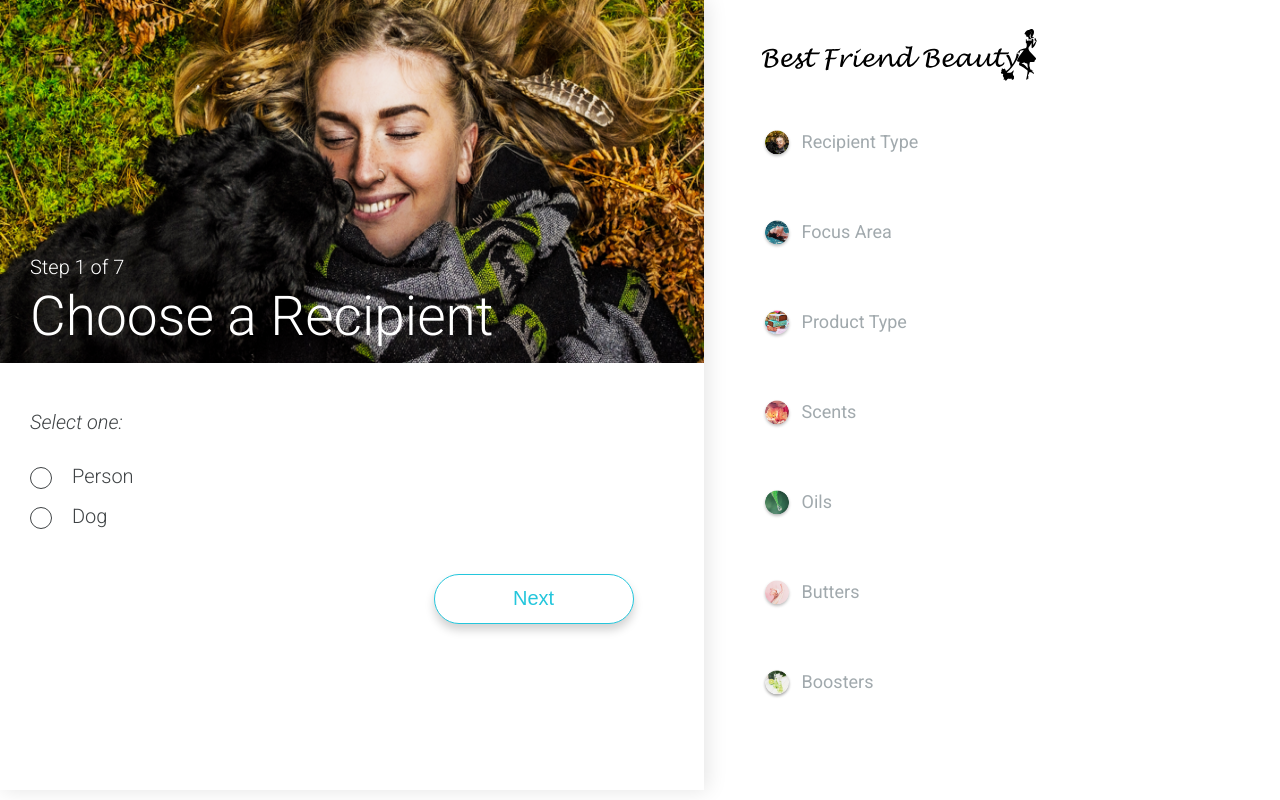
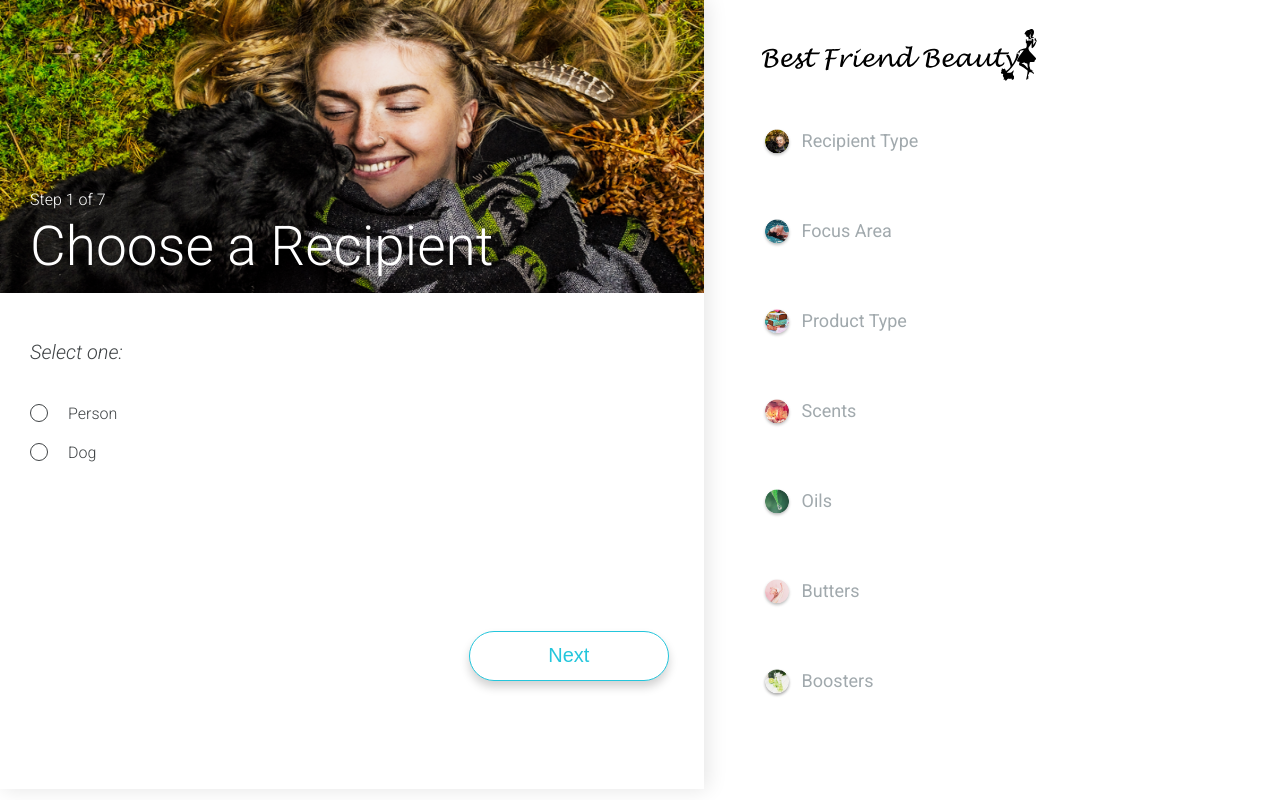
Before and after one commit to chrisfoster22/BFB-2, a React (Create React App) app: page / in a window 1280 px wide. Built offline with nearby package versions, Linux system fonts and the light colour scheme; what shopify-buy would draw is missing.

Commit message:
More layout issues.

```diff
--- a/src/components/App.css
+++ b/src/components/App.css
@@ -3,11 +3,12 @@
     position: relative;
     width: 100%;
     height: 100%;
+    font-size: 16px;
 }
 
 .App-header {
     position: relative;
-    height: 150px;
+    box-sizing: border-box;
     padding: 20px 20px 20px 30px;
     transition: all 1s;
     height: 325px;
@@ -16,6 +17,7 @@
 .selection-panel {
     width: 55%;
     flex: 1;
+    max-width: 720px;
 }
 
 @media all and (max-width: 768px) {
--- a/src/components/App.js
+++ b/src/components/App.js
@@ -106,7 +106,9 @@ class App extends Component {
     }
 
     componentWillMount() {
-        this.setState({headerHeight: window.innerWidth * .55 / 2.18})
+        let headerHeight = window.innerWidth * .55 / 2.4
+        let selectorHeight = 500 - headerHeight;
+        this.setState({headerHeight, selectorHeight})
     }
 
     componentDidMount() {
@@ -225,6 +227,7 @@ class App extends Component {
             default:
                 return( <Selector
                     step={currentStep}
+                    height={this.state.selectorHeight}
                     options={this.getOptions()}
                     chooseProduct={this.chooseProduct.bind(this)}
                     unChooseProduct={this.unChooseProduct.bind(this)}
@@ -235,8 +238,9 @@ class App extends Component {
 
     updateDimensions() {
         let headerWidth = ReactDOM.findDOMNode(this.header).getBoundingClientRect().width;
-        let headerHeight = headerWidth / 2.18;
-        this.setState({headerHeight})
+        let headerHeight = headerWidth / 2.4;
+        let selectorHeight = 500 - headerHeight;
+        this.setState({headerHeight, selectorHeight})
     }
 
 
@@ -245,9 +249,10 @@ class App extends Component {
 const styles = {
     buttonContainer: {
         display: "flex",
-        boxSizing: "border-box",
         justifyContent: "space-between",
-        width: "90%"
+        width: "90%",
+        margin: "0 auto",
+        boxSizing: "border-box"
     },
     selectorContainer: {
         position: "relative",
--- a/src/components/Option.js
+++ b/src/components/Option.js
@@ -51,7 +51,7 @@ export default class Option extends Component {
 const styles = {
   option: {
       display: "flex",
-      margin: "15px 0",
+      margin: "10px 0",
       color: "#3F4345",
       textTransform: "capitalize",
       fontWeight: 300,
@@ -61,11 +61,10 @@ const styles = {
       display: "inline-flex",
       alignItems: "center",
       justifyContent: "center",
-      width: 20,
-      height: 20,
+      width: 16,
+      height: 16,
       border: "1px solid #3F4345",
       borderRadius: "50%",
-      marginTop: 3,
       marginRight: 20
   },
   selectedBtn: {
--- a/src/components/Selector.js
+++ b/src/components/Selector.js
@@ -17,7 +17,7 @@ export default class Selector extends Component {
         return(
             <div style={styles.optionsContainer}>
                 <h2 style={styles.message}>{this.props.step.message}</h2>
-                <div>{options}</div>
+                <div style={{...styles.options, height: this.props.height}}>{options}</div>
             </div>
         )
     }
@@ -27,6 +27,12 @@ const styles = {
   optionsContainer: {
         padding: 30
   },
+  options: {
+    display: "flex",
+    flexDirection: "column",
+    flexWrap: "wrap",
+    height: 300
+  },
     message: {
         marginBottom: 30,
         color: "#3F4345",
```
